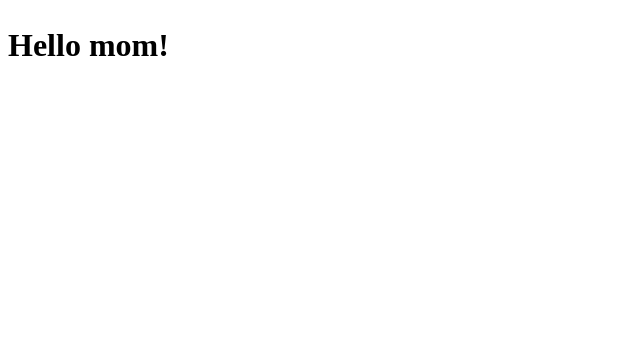
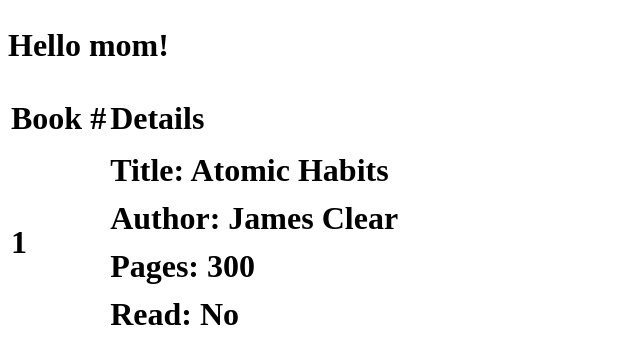
Before and after one commit to cashewna/Library, a plain HTML site: page src/index.html in a window 1280 px wide. Shown: the whole page, without its empty margins (0-640 px from the left). Drawn offline with Linux system fonts and the light colour scheme.

Commit message:
feat: add initial addToLibrary and displayBook logic

```diff
--- a/dist/script.js
+++ b/dist/script.js
@@ -1,2 +1,51 @@
 "use strict";
-console.log("Hello, world!");
+class Book {
+    author;
+    title;
+    numberOfPages;
+    hasBeenRead;
+    constructor(author, title, numberOfPages, hasBeenRead) {
+        this.author = author;
+        this.title = title;
+        this.numberOfPages = numberOfPages;
+        this.hasBeenRead = hasBeenRead;
+    }
+    static addToLibrary(book, library) {
+        library.push(book);
+    }
+    toString() {
+        return `
+            Title: ${this.title} <br>
+            Author: ${this.author} <br>
+            Pages: ${this.numberOfPages} <br>
+            Read: ${this.hasBeenRead ? "Yes" : "No"}
+        `;
+    }
+}
+class LibraryUI {
+    libraryContainer;
+    constructor(containerId) {
+        this.libraryContainer = document.getElementById(containerId);
+    }
+    displayLibrary(library) {
+        const table = document.createElement('table');
+        const headerRow = table.createTHead().insertRow(0);
+        const headerCell1 = headerRow.insertCell(0);
+        const headerCell2 = headerRow.insertCell(1);
+        headerCell1.textContent = "Book #";
+        headerCell2.textContent = "Details";
+        for (let i = 1; i <= library.length; i++) {
+            const row = table.insertRow(i);
+            const cell1 = row.insertCell(0);
+            const cell2 = row.insertCell(1);
+            cell1.textContent = `${i}`;
+            cell2.innerHTML = library[i - 1].toString();
+        }
+        this.libraryContainer?.appendChild(table);
+    }
+}
+const myLibrary = [];
+const book1 = new Book("James Clear", "Atomic Habits", 300, false);
+Book.addToLibrary(book1, myLibrary);
+const myLibraryUI = new LibraryUI('library-container');
+myLibraryUI.displayLibrary(myLibrary);
--- a/src/index.html
+++ b/src/index.html
@@ -9,5 +9,8 @@
     </head>
     <body>
         <h1>Hello mom!<h1>
+        <div id="library-container">
+
+        </div>
     </body>
 </html>
```
Also changed, not shown: src/script.ts (+67 -1 lines).
